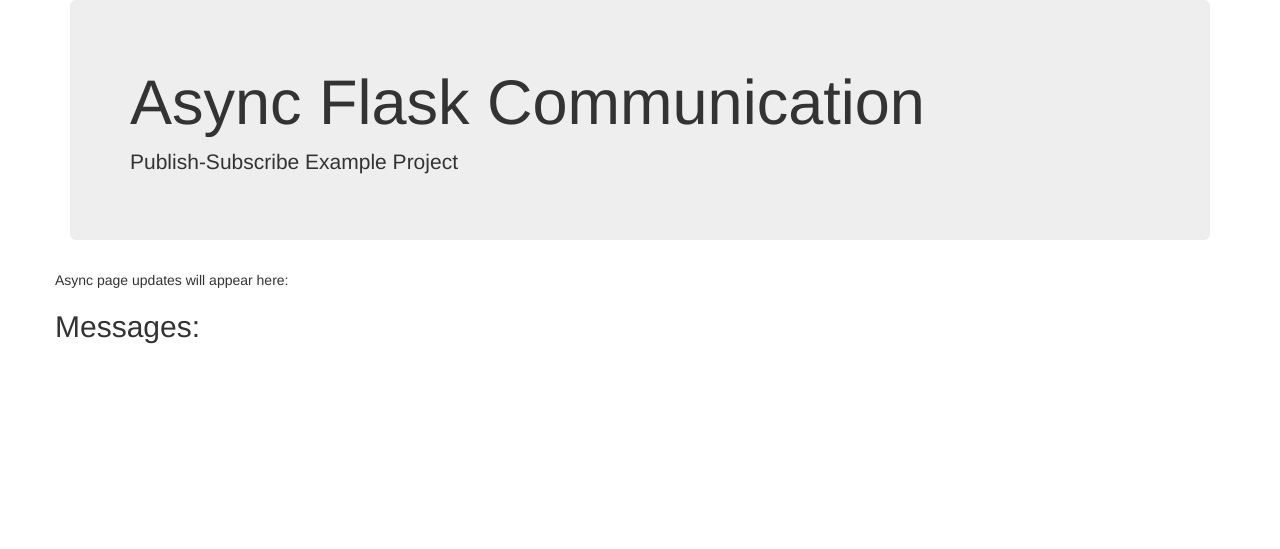
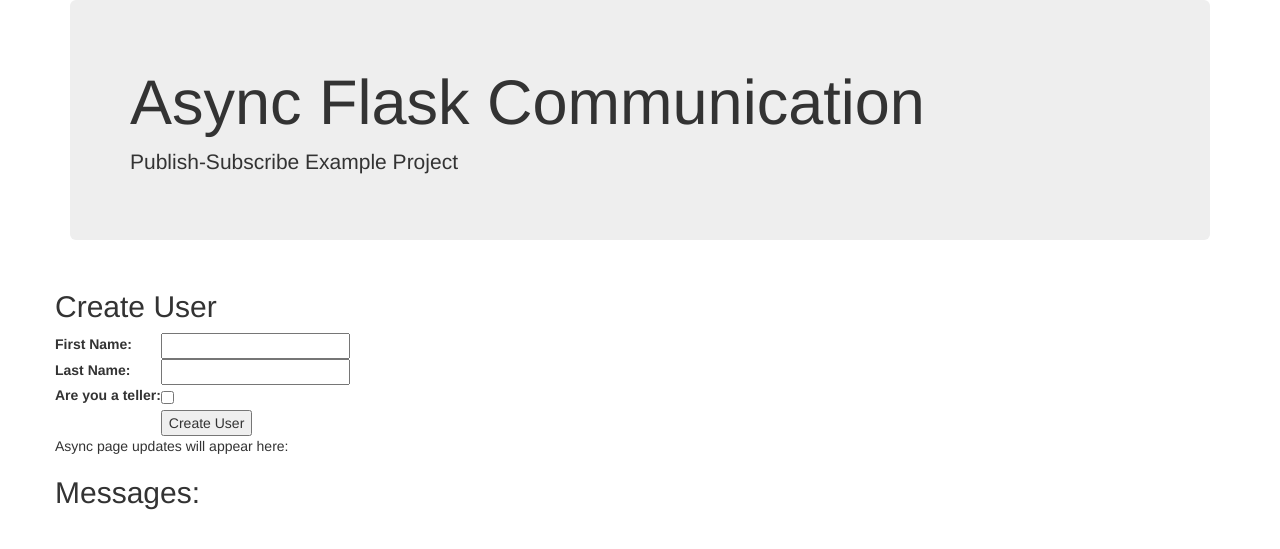
Before and after one commit to JakeGill70/publish-subscribe-lab, a Flask app: page / in a window 1280 px wide. Shown: the top 549 px of the page. Run offline with Flask 2, Linux system fonts and the light colour scheme; some libraries are stand-ins or nearby versions.

Commit message:
Send message to server to create a new user

```diff
--- a/app.py
+++ b/app.py
@@ -34,6 +34,13 @@ def tell():
         dispatchNotifications(request.get_json())
         return ""
 
+@app.route("/user", methods=["POST"])
+def user():
+    if( request.method == "POST"):
+        print(request.get_json())
+        dispatchNotifications(request.get_json())
+        return ""
+
 def randomNumberGenerator():
     while not thread_stop_event.isSet():
         number = 3
--- a/templates/index.html
+++ b/templates/index.html
@@ -20,29 +20,71 @@
         <!-- <script src="./static/js/Subscriber.js"></script> -->
 
         <script>
+
+            function subscribeToKeyword(){
+                $("form#emit").submit(function(event){
+                    socket.emit("my event", {data: $("#emit_data").val()});
+                    return false;
+                });
+            }
+
+            function convertFormArrayToAssociativeArray(formArray){
+                var formDataFormatted = {};
+                formArray.forEach(input => {
+                    formDataFormatted[input.name] = input.value
+                });
+                return formDataFormatted
+            }
+
+            function userCreate(){
+                // Get data from form
+                var formDataRaw = $("form[name='user_create']").serializeArray();
+                // Format it into a single JS object
+                var formData = convertFormArrayToAssociativeArray(formDataRaw);
+                // Convert that single JS object into a JSON formatted string
+                var payload = JSON.stringify(formData);
+                // Send form data as JSON string to the server
+                $.ajax({
+                    url:"./user",
+                    type:"POST",
+                    contentType:"application/json; charset=utf-8",
+                    data:payload,
+                    success:function(){
+                        alert("User was successfully created.");
+                    },
+                    error:function(event, request, settings){
+                        alert("Something went wrong. User was not created.");
+                        alert(event.status + " - " + event.statusText);
+                    }
+                });
+            }
+
             $(document).ready(function(){
                 var socket = io.connect("http://" + document.domain + ":" + location.port + "/");
                 var notifications_received = [];
 
-                socket.on("my response", function(msg){
-                    $("#log").append("<p>Received: " + msg.data + "</p>");
-                });
-
+                // Catch "publication" event
                 socket.on("publication", function(msg){
                     console.log(msg.content);
                     console.log(msg.content.id)
+                    // Convert the message content to a JSON string
                     var content = JSON.stringify(msg.content);
 
+                    // Only store up to 10 notifications at a time
                     if(notifications_received.length >= 10){
                         notifications_received.shift();
                     }
 
+                    // Add the new notification
                     notifications_received.push(content);
+
+                    // Create the HTML for presenting all of the notifications
                     numbers_string = "";
                     for (let i = 0; i < notifications_received.length; i++) {
                         numbers_string = numbers_string + "<p>" + content + "</p>";
                     }
 
+                    // Inject the HTML into the page
                     $("#log").html(numbers_string);
                 })
 
@@ -73,6 +115,28 @@
         <!-- Main Content Section -->
         <div class="container">
             <div class="row">
+                <h2>Create User</h2>
+                <form name="user_create" action="">
+                    <table>
+                        <tr>
+                            <td><label>First Name:</label></td>
+                            <td><input id="tellId" type="text" name="firstName"></td>
+                        </tr>
+                        <tr>
+                            <td><label>Last Name:</label></td>
+                            <td><input type="text" name="title"></td>
+                        <tr>
+                            <td><label>Are you a teller:</label></td>
+                            <td><input type="checkbox" name="isTeller" value=""></td>
+                        </tr>
+                        <tr>
+                            <td></td>
+                            <td><button type="button" onclick="userCreate()">Create User</button></td>
+                        </tr>
+                    </table>
+                </form>
+            </div>
+            <div class="row">
                 <p>Async page updates will appear here:</p>
                 <h2>Messages:</h2>
                 <div id="log"></div>
```
